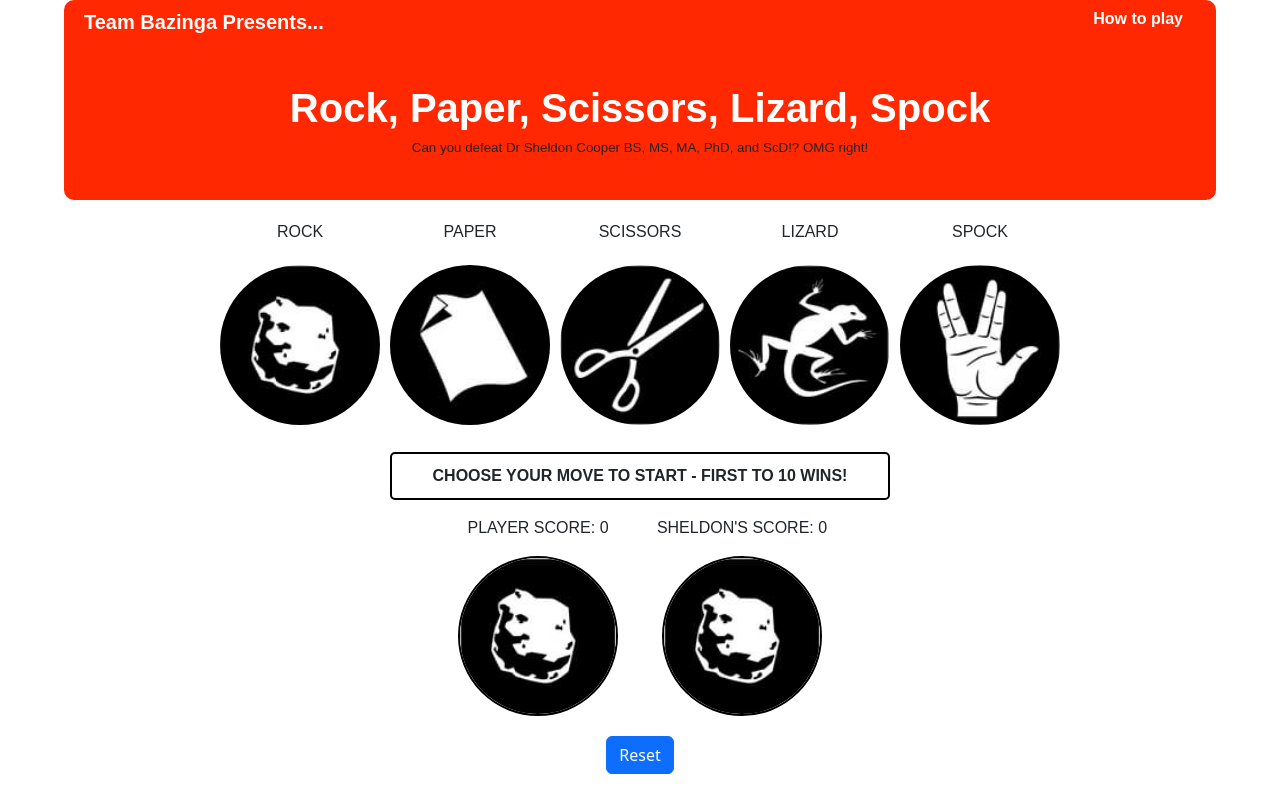
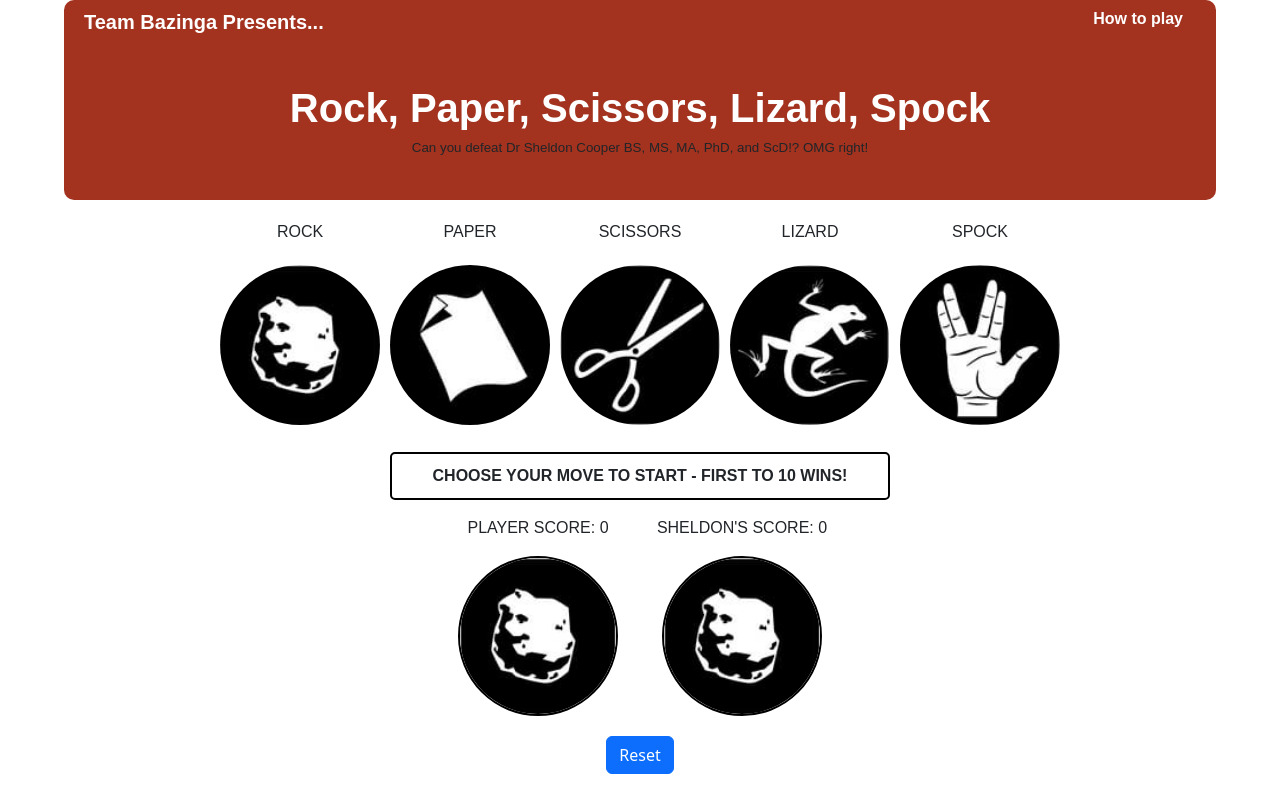
Before and after one commit to egedegbehenry/Team-Bazinga, a plain HTML site: page index.html in a window 1280 px wide. Drawn offline with nearby package versions, Linux system fonts and the light colour scheme; a web font is replaced by a local one.

Commit message:
update css

```diff
--- a/assets/css/style.css
+++ b/assets/css/style.css
@@ -17,7 +17,7 @@
 
 .header-container {
     min-height: 25vh;
-    background-color: #FF2800;
+    background-color: #a3321e;
     display: flex;
     position: relative;
     flex-direction: column;
```
